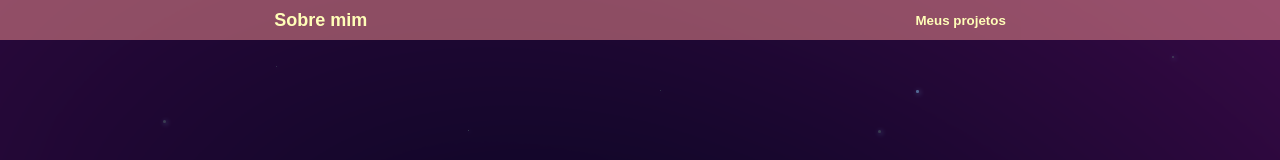
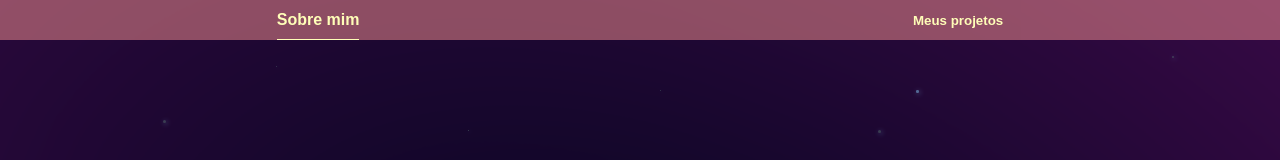
Before and after one commit to amandamachadodev/portfolio-react, a React (Create React App) app: page / in a window 1280 px wide. In both pictures the pointer is over the button "Sobre mim". Shown: the top 160 px of the page. Built offline with nearby package versions, Linux system fonts and the light colour scheme.

Commit message:
feat: :sparkles: mudança do hover nos botões do header

```diff
--- a/src/Components/Header/Header.css
+++ b/src/Components/Header/Header.css
@@ -18,5 +18,6 @@ button {
 }
 
 button:hover {
-    font-size: large;
+    font-size: medium;
+    border-bottom: 1px solid;
 }
```
